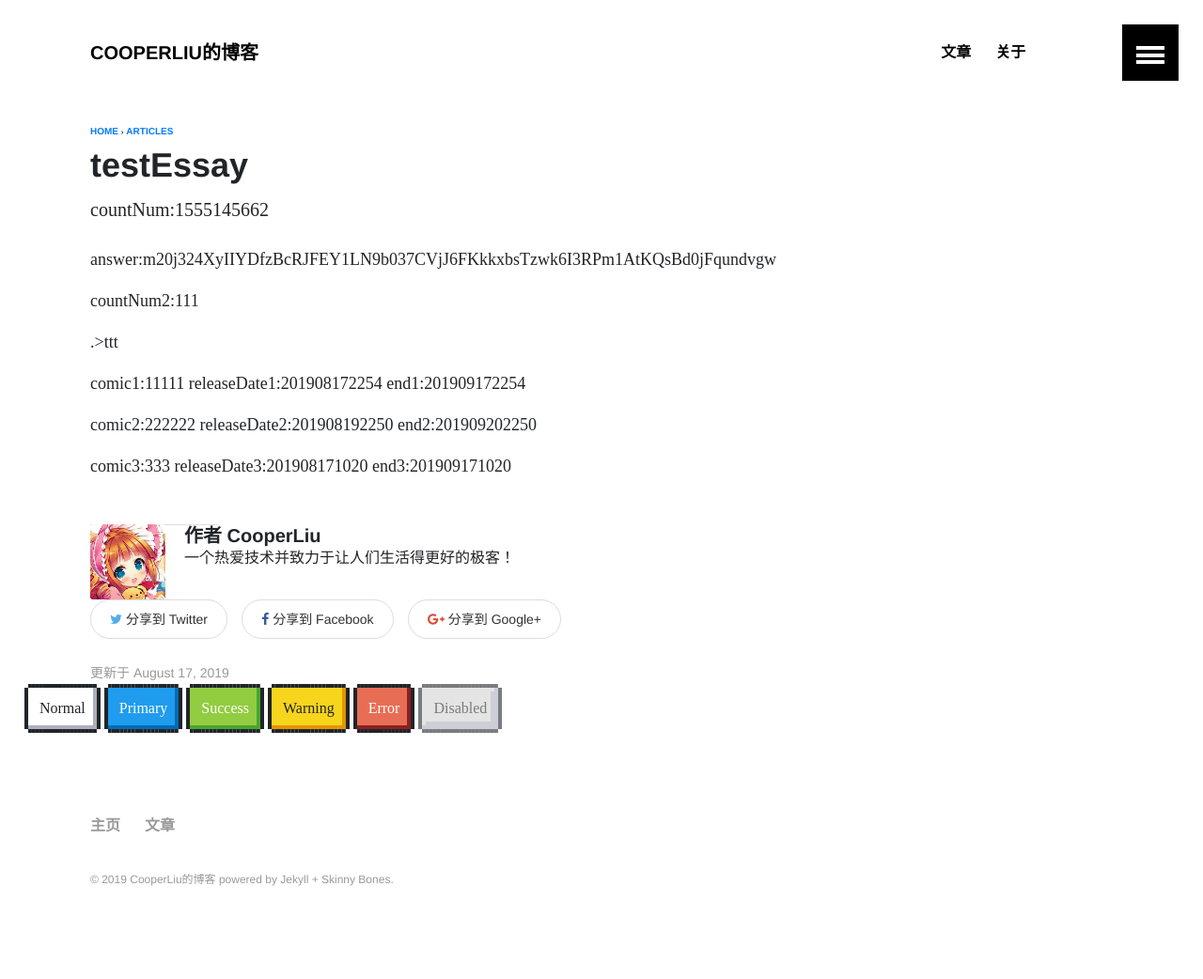
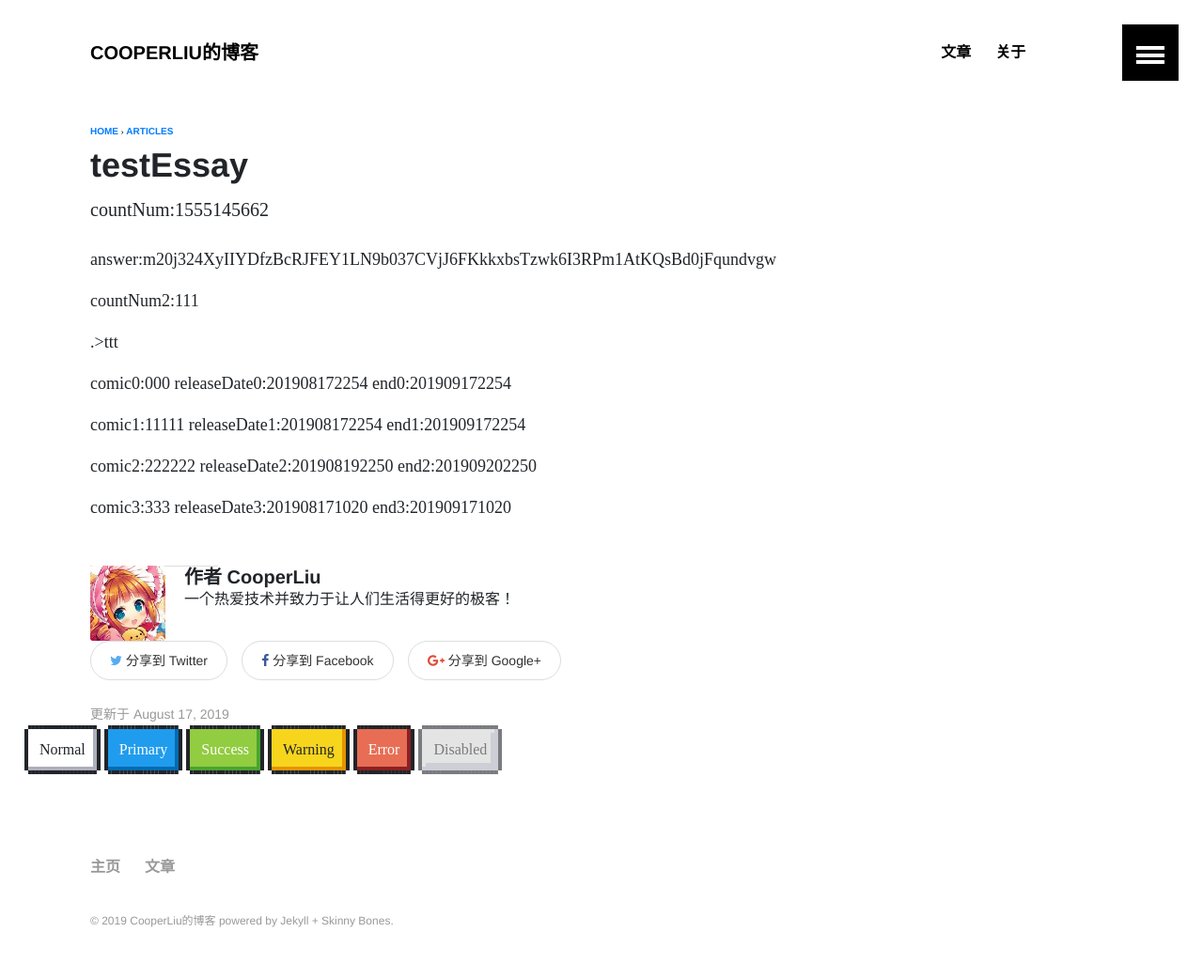
Before and after one commit to LLMIKU/LLMIKU.github.io, a Jekyll site: the page built from _posts/articles/2019-08-17-testEssay.md, in a window 1280 px wide. Shown: the whole page at 94% size. Built offline with Jekyll 4.4.1, drawn with Linux system fonts in a browser that asks for light colours; some web fonts are replaced; before the commit the page ends 998 px from its top, so only the background shows below that.

Commit message:
:ring bell: update

```diff
--- a/_posts/articles/2019-08-17-testEssay.md
+++ b/_posts/articles/2019-08-17-testEssay.md
@@ -18,6 +18,10 @@ countNum2:111
 
 .>ttt
 
+comic0:000
+releaseDate0:201908172254
+end0:201909172254
+
 comic1:11111
 releaseDate1:201908172254
 end1:201909172254
```
